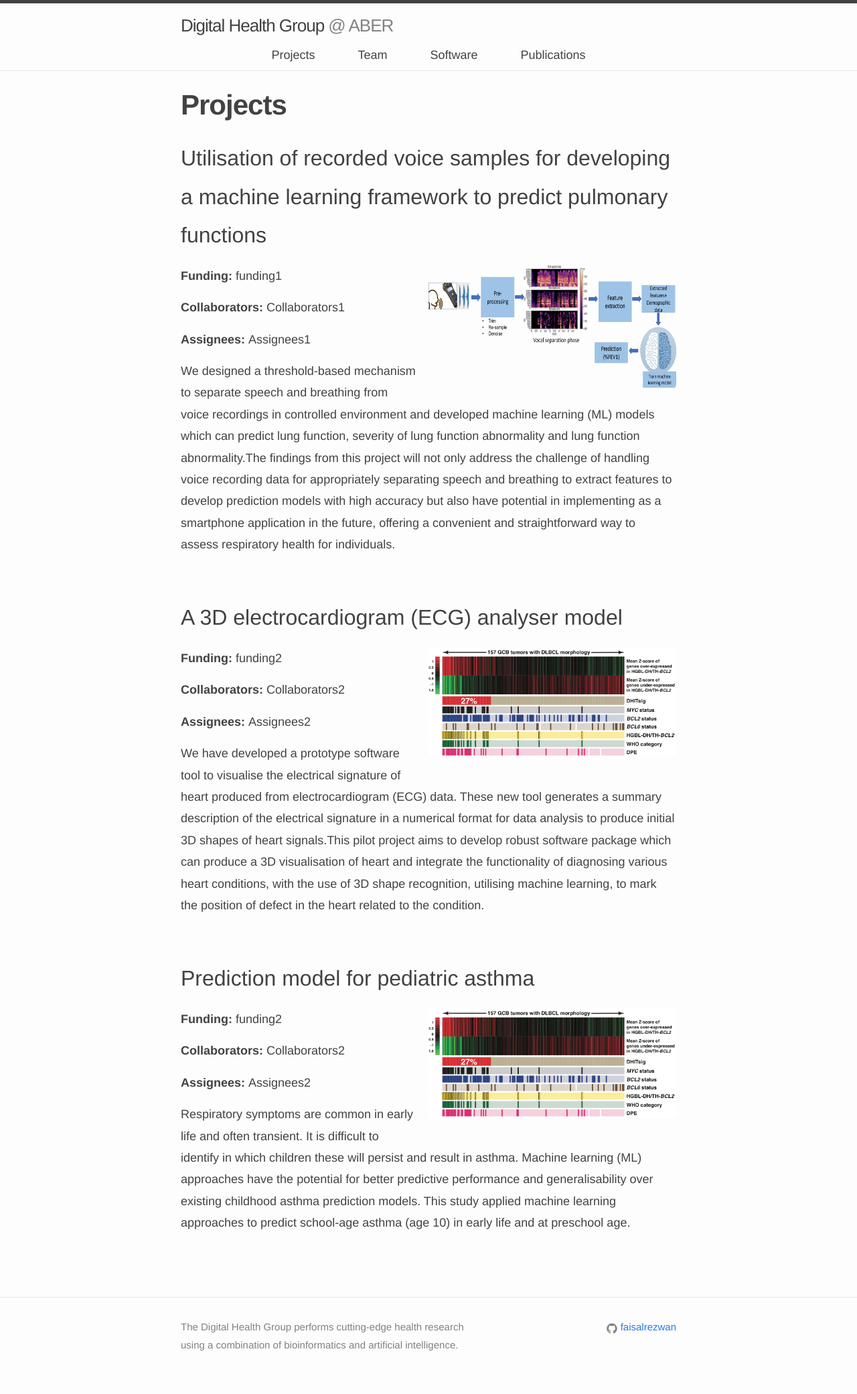
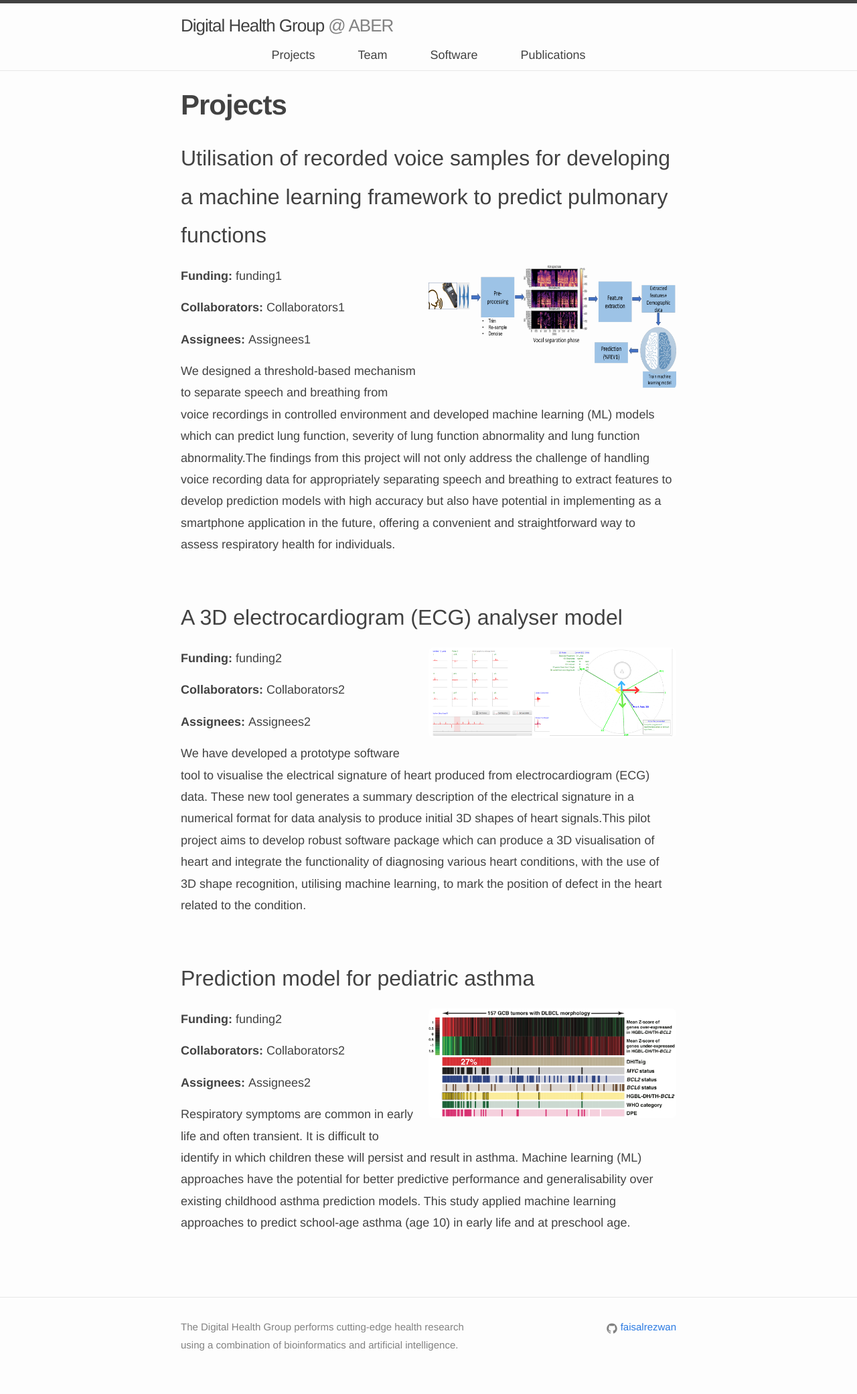
Before and after one commit to rezwanlab/rezwanlab.github.io, a Jekyll site: the page built from _pages/projects/index.md, in a window 1280 px wide. Shown: the whole page at 67% size. Built offline with Jekyll 4.4.1, drawn with Linux system fonts in a browser that asks for light colours; nearby versions of some CDN libraries.

Commit message:
Adding project figure

```diff
--- a/_data/projects.yml
+++ b/_data/projects.yml
@@ -12,7 +12,7 @@
   funding: funding2
   collaborators: Collaborators2
   assignees: Assignees2
-  photo: projects/dhitsig.png
+  photo: projects/3D-ECG.png
 
 - name: Prediction model for pediatric asthma
   description: >
```
Also changed, not shown: images/projects/3D-ECG.png (added).
